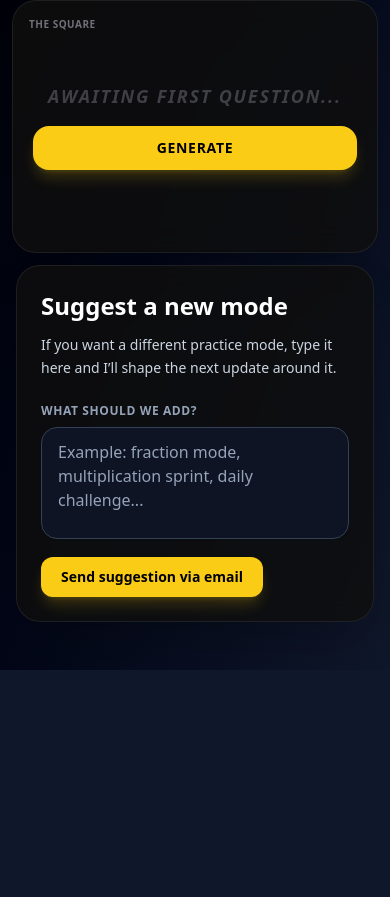
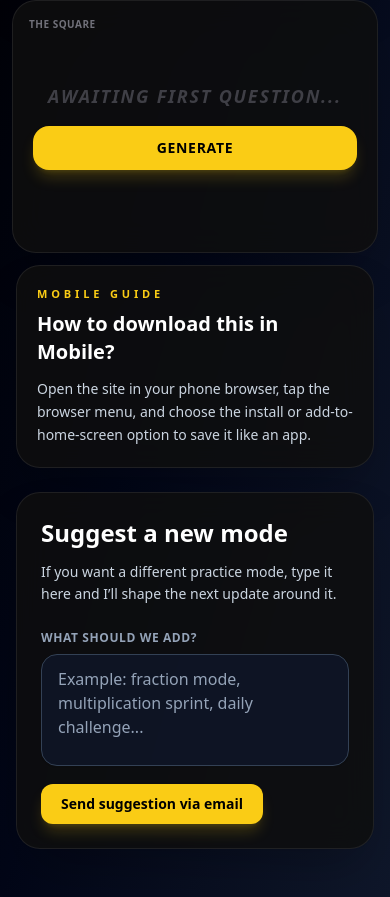
Before and after one commit to Amreshhh/Speedmaths, a React (Vite) app: page / in a window 390 px wide. Shown: the part 1577-2474 px from the top of the page. Before the commit the page ends 2247 px from the top, so only its background shows below. Built offline with nearby package versions, Linux system fonts and the light colour scheme; the HTML template or start-up script is replaced by a standard one.

Commit message:
mobile section added

```diff
--- a/src/App.jsx
+++ b/src/App.jsx
@@ -364,6 +364,24 @@ export default function App() {
 
         </div>
 
+        <div className="w-full max-w-[1500px] mx-auto px-4 sm:px-8 pb-6 sm:pb-8">
+          <div className="glass-panel rounded-3xl border border-slate-200/80 dark:border-white/10 bg-white/85 dark:bg-black/20 shadow-2xl p-5 sm:p-7 text-slate-900 dark:text-white transition-colors duration-300">
+            <div className="flex flex-col sm:flex-row sm:items-center sm:justify-between gap-3 sm:gap-6">
+              <div>
+                <p className="text-[11px] uppercase tracking-[0.35em] text-yellow-500 dark:text-yellow-400 font-bold mb-2">
+                  Mobile Guide
+                </p>
+                <h2 className="text-xl sm:text-2xl font-black text-slate-950 dark:text-white">
+                  How to download this in Mobile?
+                </h2>
+              </div>
+              <p className="text-sm sm:text-base text-slate-600 dark:text-slate-300 max-w-2xl leading-relaxed">
+                Open the site in your phone browser, tap the browser menu, and choose the install or add-to-home-screen option to save it like an app.
+              </p>
+            </div>
+          </div>
+        </div>
+
         <div className="w-full max-w-[1500px] mx-auto px-4 sm:px-8 pb-12 sm:pb-16">
           <div className="glass-panel rounded-3xl border border-slate-200/80 dark:border-white/10 bg-white/85 dark:bg-black/20 shadow-2xl p-6 sm:p-8 text-slate-900 dark:text-white transition-colors duration-300">
             <div className="flex flex-col lg:flex-row lg:items-end gap-6">
```
